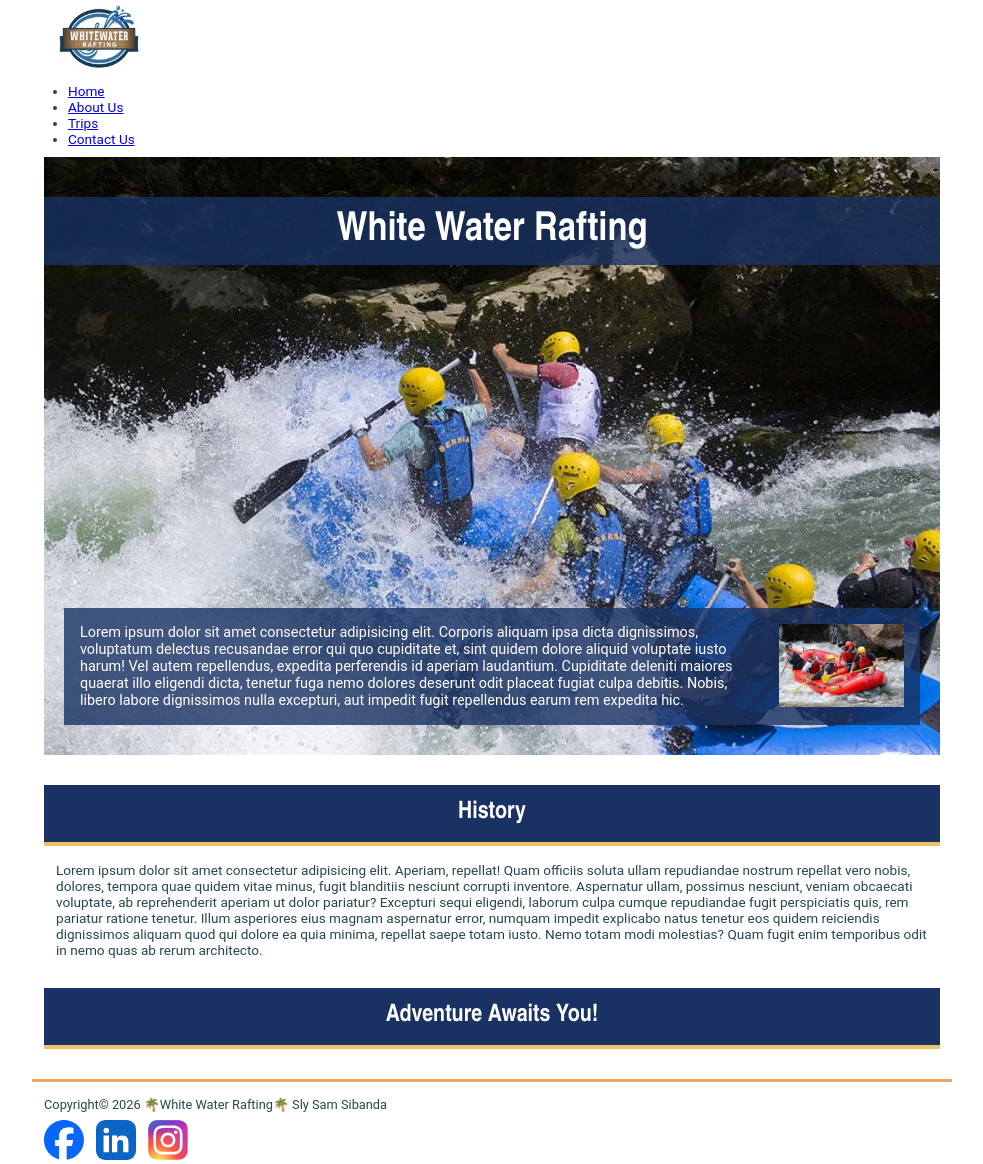
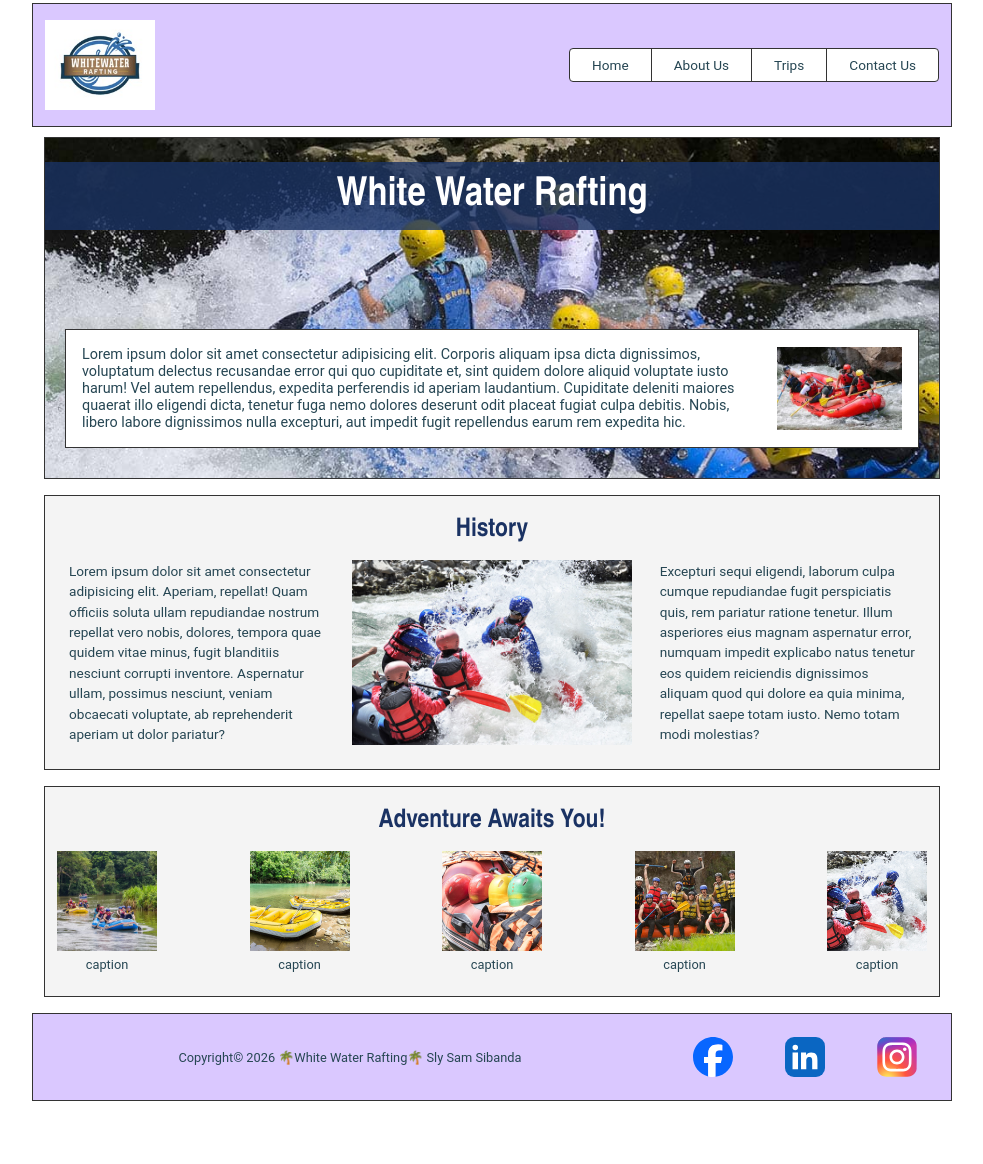
Before and after one commit to dev-slysam/wdd130, a plain HTML site: page wwr/about.html in a window 1280 px wide. Shown: the part 7-1171 px from the top of the page, without its empty margins (148-1131 px from the left). After the commit the page ends 1118 px from the top, so only its background shows below. Drawn offline with Linux system fonts and the light colour scheme.

Commit message:
My week 4 edit

```diff
--- a/wwr/about.html
+++ b/wwr/about.html
@@ -4,7 +4,7 @@
 <head>
     <meta charset="UTF-8">
     <meta name="viewport" content="width=device-width, initial-scale=1.0">
-    <title>About Us White Water RAfting </title>
+    <title>About Us White Water Rafting</title>
     <meta name="description" content="Learn about our whitewater rafting company, our expert guides, and our passion for unforgettable river adventures.">
     <meta name="author" content="Sly Sam Sibanda">
 
@@ -21,32 +21,53 @@
                 <li><a href="trips.html">Trips</a></li>
                 <li><a href="contact.html">Contact Us</a></li>
             </ul>
+        </nav>
+    </header>
 
-        </nav>
-
-    </header>
     <main>
         <div class="hero">
             <img src="images/back-ground-picture.jpg" alt="People rafting down a river">
-
-            <h1>
-                White Water Rafting
-
-            </h1>
+            <h1>White Water Rafting</h1>
             <article>
                 <img src="images/rafting19_600.jpg" alt="company image">
-                <p>Lorem ipsum dolor sit amet consectetur adipisicing elit. Corporis aliquam ipsa dicta dignissimos, voluptatum delectus recusandae error qui quo cupiditate et, sint quidem dolore aliquid voluptate iusto harum! Vel autem repellendus, expedita perferendis id aperiam laudantium. Cupiditate deleniti maiores quaerat illo eligendi dicta, tenetur fuga nemo dolores deserunt odit placeat fugiat culpa debitis. Nobis, libero labore dignissimos nulla excepturi, aut impedit fugit repellendus earum rem expedita hic. </p>
+                <p>Lorem ipsum dolor sit amet consectetur adipisicing elit. Corporis aliquam ipsa dicta dignissimos, voluptatum delectus recusandae error qui quo cupiditate et, sint quidem dolore aliquid voluptate iusto harum! Vel autem repellendus, expedita perferendis id aperiam laudantium. Cupiditate deleniti maiores quaerat illo eligendi dicta, tenetur fuga nemo dolores deserunt odit placeat fugiat culpa debitis. Nobis, libero labore dignissimos nulla excepturi, aut impedit fugit repellendus earum rem expedita hic.</p>
             </article>
         </div>
-        <section>
+
+        <section class="history">
             <h2>History</h2>
-            <p>Lorem ipsum dolor sit amet consectetur adipisicing elit. Aperiam, repellat! Quam officiis soluta ullam repudiandae nostrum repellat vero nobis, dolores, tempora quae quidem vitae minus, fugit blanditiis nesciunt corrupti inventore. Aspernatur ullam, possimus nesciunt, veniam obcaecati voluptate, ab reprehenderit aperiam ut dolor pariatur? Excepturi sequi eligendi, laborum culpa cumque repudiandae fugit perspiciatis quis, rem pariatur ratione tenetur. Illum asperiores eius magnam aspernatur error, numquam impedit explicabo natus tenetur eos quidem reiciendis dignissimos aliquam quod qui dolore ea quia minima, repellat saepe totam iusto. Nemo totam modi molestias? Quam fugit enim temporibus odit in nemo quas ab rerum architecto.</p>
+            <p>Lorem ipsum dolor sit amet consectetur adipisicing elit. Aperiam, repellat! Quam officiis soluta ullam repudiandae nostrum repellat vero nobis, dolores, tempora quae quidem vitae minus, fugit blanditiis nesciunt corrupti inventore. Aspernatur ullam, possimus nesciunt, veniam obcaecati voluptate, ab reprehenderit aperiam ut dolor pariatur?</p>
+            <img src="images/rafting47_600.jpg" alt="Our early days on the river">
+            <p>Excepturi sequi eligendi, laborum culpa cumque repudiandae fugit perspiciatis quis, rem pariatur ratione tenetur. Illum asperiores eius magnam aspernatur error, numquam impedit explicabo natus tenetur eos quidem reiciendis dignissimos aliquam quod qui dolore ea quia minima, repellat saepe totam iusto. Nemo totam modi molestias?</p>
+        </section>
 
-        </section>
-        <section>
+        <section class="adventure">
             <h2>Adventure Awaits You!</h2>
+            <div class="gallery">
+                <figure>
+                    <img src="images/rafting15_1024.jpg" alt="Rafting adventure 1">
+                    <figcaption>caption</figcaption>
+                </figure>
+                <figure>
+                    <img src="images/rafting26_600.jpg" alt="Rafting adventure 2">
+                    <figcaption>caption</figcaption>
+                </figure>
+                <figure>
+                    <img src="images/rafting22_600.jpg" alt="Rafting adventure 3">
+                    <figcaption>caption</figcaption>
+                </figure>
+                <figure>
+                    <img src="images/rafting59_600.jpg" alt="Rafting adventure 4">
+                    <figcaption>caption</figcaption>
+                </figure>
+                <figure>
+                    <img src="images/rafting47_600.jpg" alt="Rafting adventure 5">
+                    <figcaption>caption</figcaption>
+                </figure>
+            </div>
         </section>
     </main>
+
     <footer>
         <p>Copyright&copy; 2026 🌴White Water Rafting🌴 Sly Sam Sibanda</p>
         <nav class="socialmedia">
@@ -59,11 +80,8 @@
             <a href="https://instagram.com">
                 <img src="images/ig-instagram-icon.svg" alt="Instagram Icon" width="100" height="100">
             </a>
-
-
         </nav>
     </footer>
-
 </body>
 
 </html>
--- a/wwr/styles/rafting.css
+++ b/wwr/styles/rafting.css
@@ -3,6 +3,11 @@
     --secondary-color: #f4a261;
     --accent1-color: #264653;
     --accent2-color: #e9c46a;
+    --lavender: #dac8ff;
+    /* header and footer background from the wireframe */
+    --panel: #f4f4f4;
+    /* light grey section panels */
+    --line: #333;
     --heading-font: "Fira Sans Extra Condensed", "Arial Narrow", sans-serif;
     --body-font: "Roboto", Arial, Helvetica, sans-serif;
 }
@@ -27,56 +32,90 @@ footer {
     padding: 0 12px;
 }
 
-/* Header */
+/* ---------- Header: logo left, nav bar right ---------- */
+header {
+    display: flex;
+    align-items: center;
+    justify-content: space-between;
+    gap: 24px;
+    padding-top: 16px;
+    padding-bottom: 16px;
+    margin-top: 10px;
+    background-color: var(--lavender);
+    border: 1px solid var(--line);
+}
+
 header img {
     display: block;
     width: 110px;
+    height: auto;
 }
 
 nav ul {
+    display: flex;
+    list-style: none;
     margin-left: 24px;
     font-size: 0.85rem;
+    background-color: #fff;
+    border: 1px solid var(--line);
+    border-radius: 4px;
+    overflow: hidden;
 }
 
-nav a:hover {
-    color: var(--secondary-color);
+nav li + li {
+    border-left: 1px solid var(--line);
 }
 
-/* Headings */
+nav a {
+    display: block;
+    padding: 8px 22px;
+    color: var(--accent1-color);
+    text-decoration: none;
+    text-align: center;
+}
+
+nav a:hover,
+nav a:focus-visible {
+    color: var(--primary-color);
+    background-color: var(--secondary-color);
+}
+
+/* ---------- Headings ---------- */
 h1,
 h2 {
     font-family: var(--heading-font);
 }
 
 h2 {
-    background-color: var(--primary-color);
-    color: #fff;
+    color: var(--primary-color);
     text-align: center;
-    padding: 14px;
-    margin: 30px 0 16px;
-    border-bottom: 4px solid var(--accent2-color);
+    font-size: 1.6rem;
+    margin-bottom: 14px;
 }
 
 section p {
     padding: 0 12px;
     font-size: 0.85rem;
+    line-height: 1.5;
 }
 
-/* Hero */
+/* ---------- Hero: title + bordered text box over image ---------- */
 .hero {
     position: relative;
     margin-top: 10px;
+    border: 1px solid var(--line);
 }
 
-.hero img {
+.hero > img {
     display: block;
     width: 100%;
-    height: auto;
+    height: 340px;
+    object-fit: cover;
 }
 
 .hero h1 {
     position: absolute;
-    top: 40px;
+    top: 24px;
     left: 0;
     width: 100%;
     padding: 10px;
@@ -91,31 +130,108 @@ section p {
     bottom: 30px;
     left: 20px;
     right: 20px;
+    display: flex;
+    align-items: center;
+    gap: 16px;
     padding: 16px;
-    color: #fff;
-    background-color: rgba(26, 50, 99, 0.8);
+    color: var(--accent1-color);
+    background-color: #fff;
+    border: 1px solid var(--line);
 }
 
 .hero article p {
+    flex: 1;
+    padding: 0;
     font-size: 0.9rem;
 }
 
 .hero article img {
-    float: right;
+    order: 2;
+    /* small image sits on the right of the text */
     width: 125px;
-    margin-left: 16px;
+    height: auto;
+    flex-shrink: 0;
 }
 
-/* Footer */
+/* ---------- Shared grey panels (History, Adventure Awaits You) ---------- */
+main > section:not(.hero) {
+    margin-top: 16px;
+    padding: 20px 12px 24px;
+    background-color: var(--panel);
+    border: 1px solid var(--line);
+}
+
+/* ---------- History: text | image | text ---------- */
+.history {
+    display: grid;
+    grid-template-columns: 1fr 1fr 1fr;
+    align-items: center;
+    column-gap: 16px;
+}
+
+.history h2 {
+    grid-column: 1 / -1;
+}
+
+.history img {
+    display: block;
+    width: 100%;
+    height: auto;
+}
+
+/* ---------- Adventure Awaits You: five captioned images ---------- */
+.adventure {
+    text-align: center;
+}
+
+.adventure .gallery {
+    display: flex;
+    justify-content: space-between;
+    gap: 12px;
+}
+
+.adventure figure {
+    flex: 1;
+    max-width: 100px;
+}
+
+.adventure figure img {
+    display: block;
+    width: 100%;
+    height: auto;
+    aspect-ratio: 1 / 1;
+    object-fit: cover;
+}
+
+.adventure figcaption {
+    margin-top: 6px;
+    font-size: 0.8rem;
+}
+
+/* ---------- Footer: text centre, social icons right ---------- */
 footer {
-    margin-top: 30px;
+    display: flex;
+    align-items: center;
+    justify-content: space-between;
+    gap: 16px;
+    margin-top: 16px;
+    margin-bottom: 10px;
     padding-top: 15px;
-    border-top: 3px solid var(--secondary-color);
+    padding-bottom: 15px;
+    background-color: var(--lavender);
+    border: 1px solid var(--line);
 }
 
 footer p {
+    flex: 1;
+    text-align: center;
     font-size: 0.8rem;
-    margin-bottom: 8px;
+    margin-bottom: 0;
+}
+
+.socialmedia {
+    display: flex;
+    gap: 8px;
 }
 
 .socialmedia a {
@@ -123,7 +239,55 @@ footer p {
 }
 
 .socialmedia img {
+    display: block;
     width: 40px;
     height: 40px;
-    margin-right: 8px;
 }
+
+/* ---------- Small screens ---------- */
+@media (max-width: 700px) {
+    header {
+        flex-direction: column;
+    }
+
+    nav ul {
+        margin-left: 0;
+    }
+
+    nav a {
+        padding: 8px 12px;
+    }
+
+    .hero h1 {
+        position: static;
+        font-size: 2rem;
+    }
+
+    .hero > img {
+        height: 200px;
+    }
+
+    .hero article {
+        position: static;
+        margin: 12px;
+        flex-direction: column;
+    }
+
+    .history {
+        grid-template-columns: 1fr;
+        row-gap: 12px;
+    }
+
+    .adventure .gallery {
+        flex-wrap: wrap;
+        justify-content: center;
+    }
+
+    .adventure figure {
+        flex: 0 0 40%;
+    }
+
+    footer {
+        flex-direction: column;
+    }
+}
```
Also changed, not shown: wwr/images/rafting15_1024.jpg (added), wwr/images/rafting22_600.jpg (added), wwr/images/rafting26_600.jpg (added), wwr/images/rafting47_600.jpg (added), wwr/images/rafting59_600.jpg (added).
